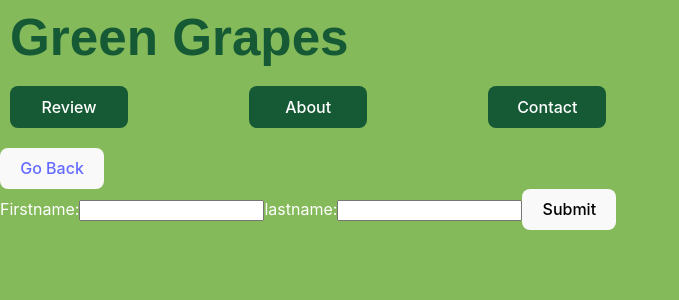
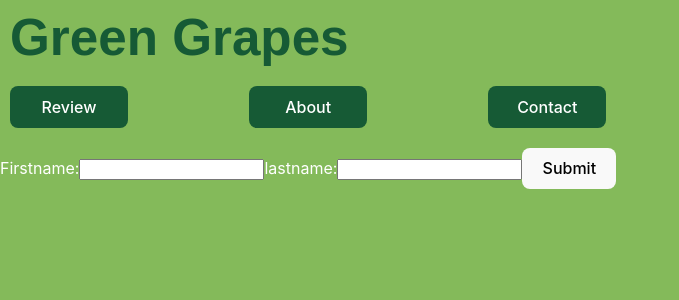
Before and after one commit to miravit/GreenGrapes_WineReviews, a React (Vite) app in the folder frontend/: page /review in a window 1280 px wide. Shown: the top 300 px of the page, without its empty margins (0-679 px from the left). Built offline with nearby package versions, Linux system fonts and the light colour scheme; no server answers; a web font is replaced by a local one.

Commit message:
feat: remove go back arrow

```diff
--- a/frontend/src/components/pages/ReviewPage.tsx
+++ b/frontend/src/components/pages/ReviewPage.tsx
@@ -1,8 +1,6 @@
 import { useContext, useEffect, useState } from "react";
 import { ReviewReducerContext } from "../../contexts/ReviewContext";
-
 import Form from "../Form";
-import { Link } from "react-router-dom";
 import WelcomeInput from "./WelcomeInput";
 import ConfirmReview from "../ConfirmReview";
 import { ReviewDispatchContext } from "../../contexts/ReviewDispatchContext";
@@ -82,9 +80,6 @@ export const ReviewPage = () => {
 
   return (
     <>
-      <button>
-        <Link to="/">Go Back</Link>
-      </button>
       <div></div>
 
       {showForm && !showConfirmReview && (
```
